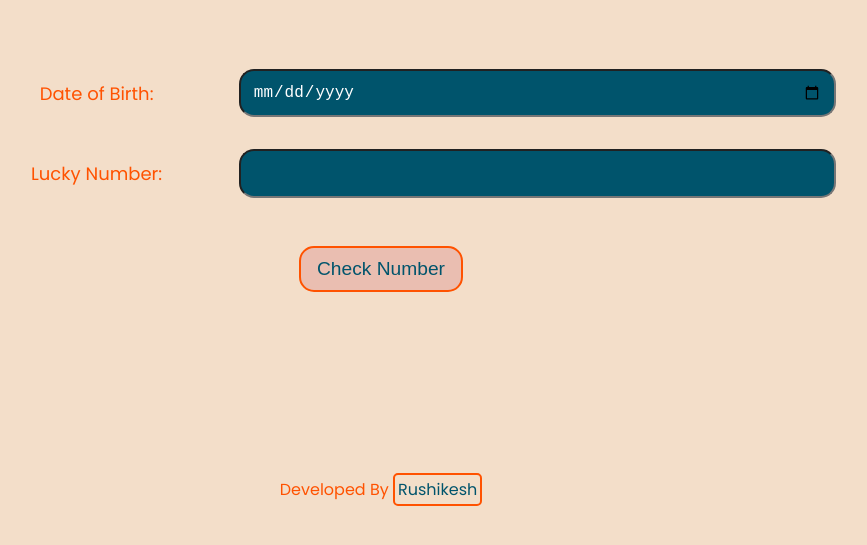
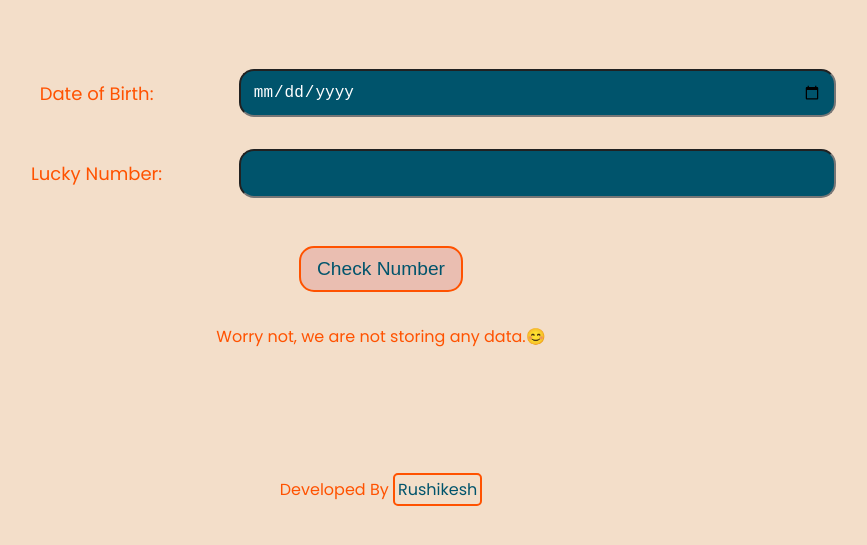
Before and after one commit to rushikesh1799/mark11-luckyBirthday, a plain HTML site: page index.html in a window 1280 px wide. Shown: the part 171-716 px from the top of the page, without its empty margins (259-1126 px from the left). Drawn offline with Linux system fonts and the light colour scheme.

Commit message:
Update index.html
added privacy notice

```diff
--- a/index.html
+++ b/index.html
@@ -26,6 +26,7 @@
 
             <button id="check-number">Check Number</button>
             <p id="output-box"></p>
+            <p>Worry not, we are not storing any data.😊</p>
         </div>
         <footer>
             <p class="footer-text">
```
